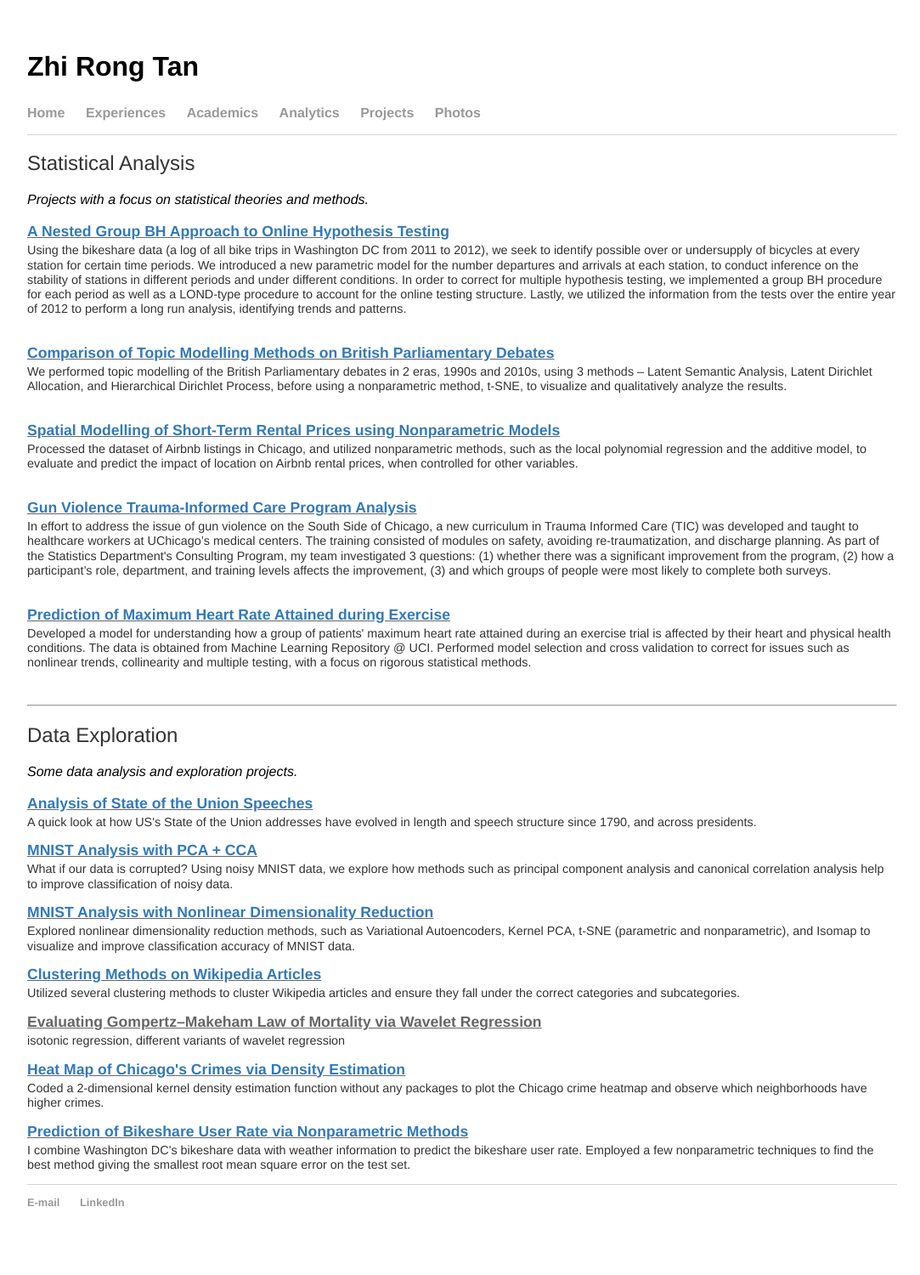
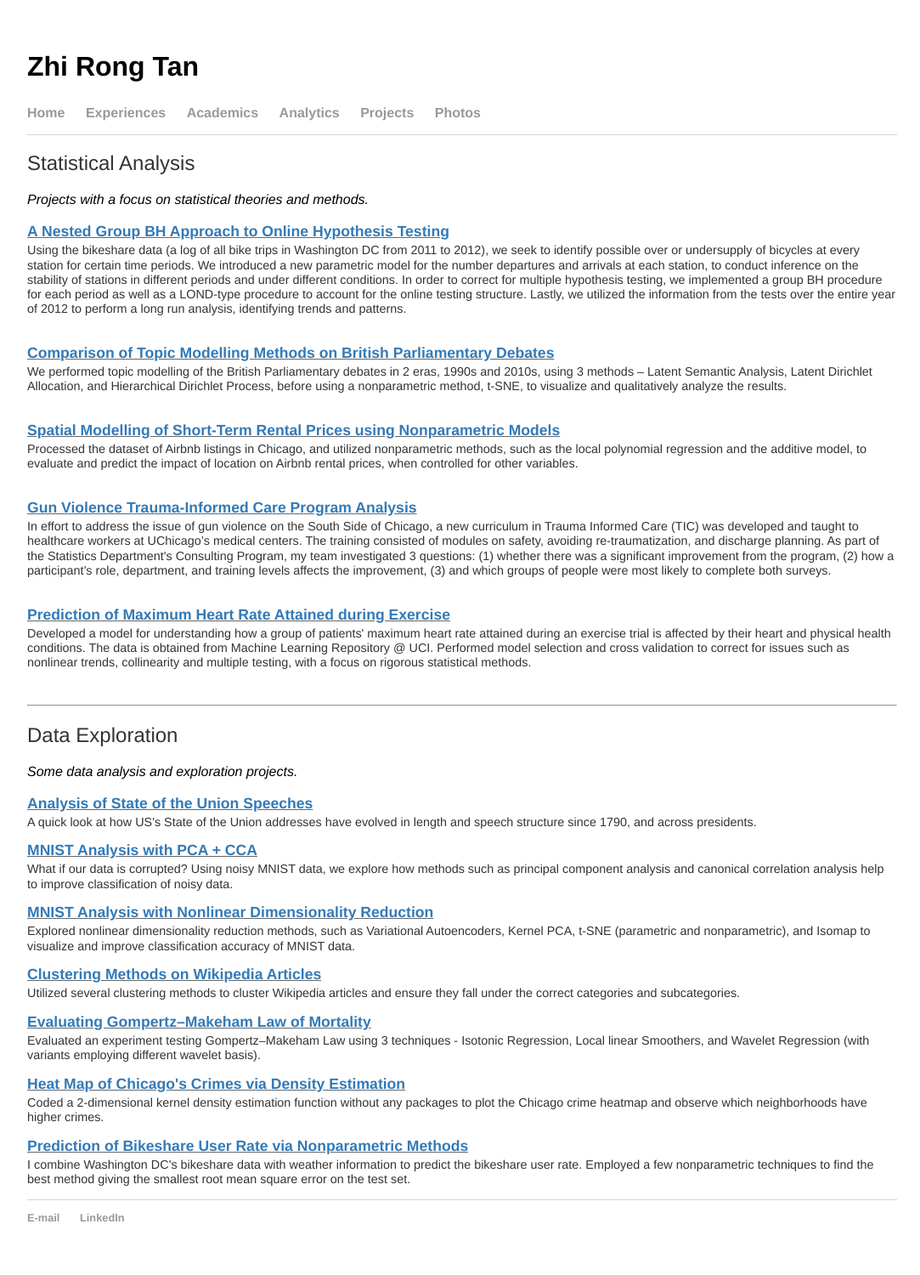
Before and after one commit to tanzhirong/tanzhirong.github.io, a Jekyll site: the page built from analytics/index.html, in a window 1280 px wide. Shown: the whole page at 85% size, without its empty margins (96-1179 px from the left). Built offline with Jekyll 4.4.1, drawn with Linux system fonts in a browser that asks for light colours.

Commit message:
Update index.html

```diff
--- a/analytics/index.html
+++ b/analytics/index.html
@@ -43,8 +43,8 @@ title: Statistical Analysis | Zhi Rong Tan
 <div class="project_title"><b><u><a target="_blank" href="clustering.html">Clustering Methods on Wikipedia Articles</a></u></b></div>
 <p class="exp_description">Utilized several clustering methods to cluster Wikipedia articles and ensure they fall under the correct categories and subcategories.</p>
 
-<div class="project_title"><b><u><a target="_blank" href="wavelet.html"></a>Evaluating Gompertz–Makeham Law of Mortality via Wavelet Regression</u></b></div>
-<p class="exp_description">isotonic regression, different variants of wavelet regression</p>
+<div class="project_title"><b><u><a target="_blank" href="wavelet.html">Evaluating Gompertz–Makeham Law of Mortality</a></u></b></div>
+<p class="exp_description">Evaluated an experiment testing Gompertz–Makeham Law using 3 techniques - Isotonic Regression, Local linear Smoothers, and Wavelet Regression (with variants employing different wavelet basis).</p>
 
 <div class="project_title"><b><u><a target="_blank" href="crimes.html">Heat Map of Chicago's Crimes via Density Estimation</a></u></b></div>
 <p class="exp_description">Coded a 2-dimensional kernel density estimation function without any packages to plot the Chicago crime heatmap and observe which neighborhoods have higher crimes.</p>
```
